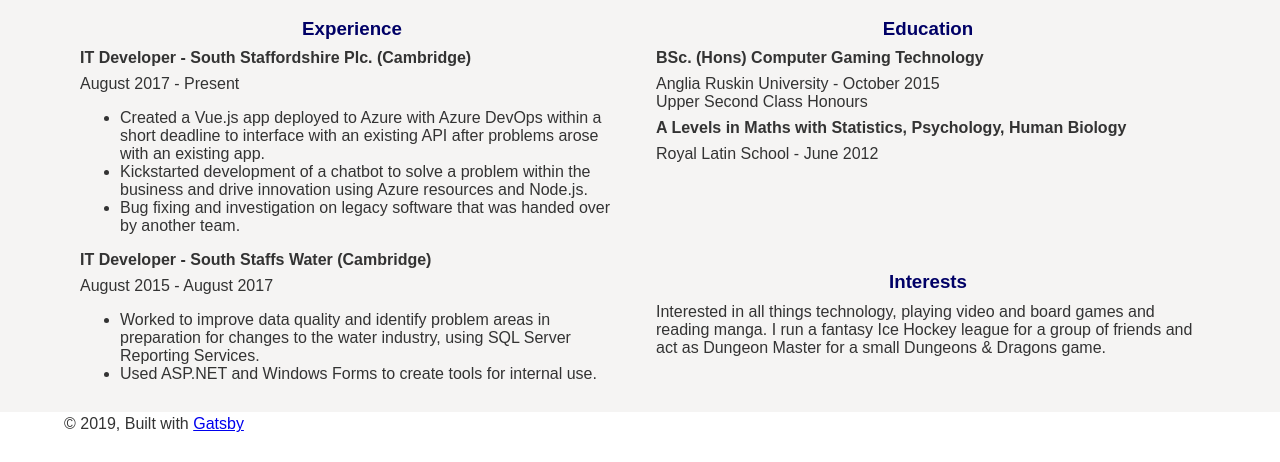
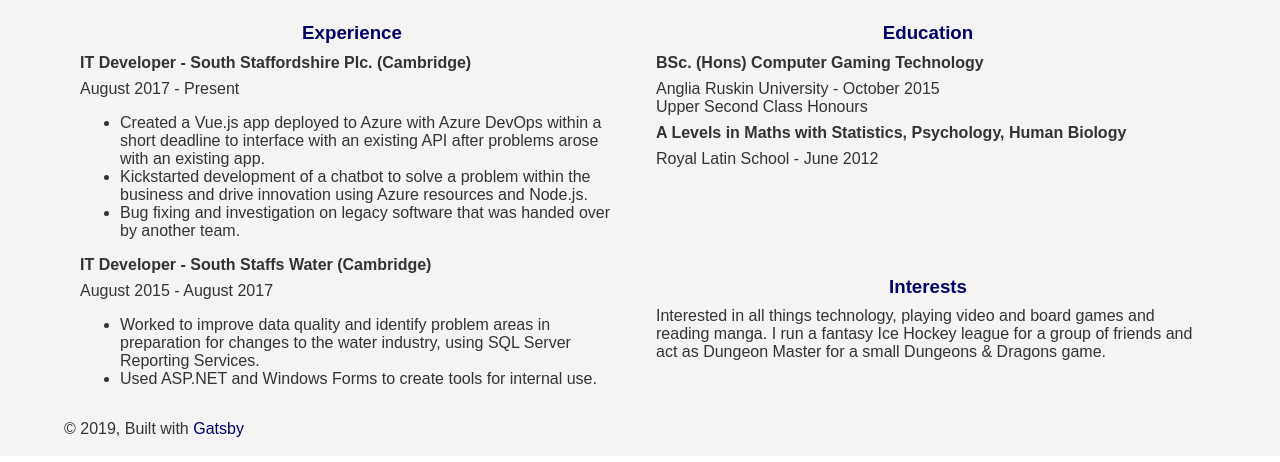
Before and after one commit to lkennxyz/cv, a Gatsby site: page / in a window 1280 px wide. Shown: the part 388-850 px from the top of the page. Built offline with nearby package versions, Linux system fonts and the light colour scheme; Gatsby itself is replaced by a stand-in of ours.

Commit message:
theme height fix attempt

```diff
--- a/src/components/layout.js
+++ b/src/components/layout.js
@@ -13,12 +13,15 @@
 
 const Layout = ({ name, children }) => {
   const [dark, setDark] = useState(false);
+  const [big, setBig] = useState(false);
   useEffect(() => {
+    if (document.getElementsByTagName("body")[0].height > window.innerHeight)
+      setBig(() => true);
     const systemDark = window.matchMedia('(prefers-color-scheme : dark)');
     setDark(systemDark.matches);
   }, []);
   return (
-    <div className={`theme ${dark ? 'theme--dark' : 'theme--light' }`}>
+    <div className={`theme ${dark ? 'theme--dark' : 'theme--light' } ${big ? 'theme--big' : 'theme--small'}`}>
       <div className="mainBody">
         <Header siteTitle={name} setDark={setDark} dark={dark}/>
         <div className="content">
--- a/src/styles/_base.scss
+++ b/src/styles/_base.scss
@@ -11,14 +11,15 @@
   height: 100%;
 }
 .theme {
-  @media only screen and (min-width: 992px) {
+  width: 100%;
+  + .theme--big {
+    height: 100%;
+  }
+  + .theme--small {
     height: 100vh;
   }
-  @media only screen and (max-width: 992px) {
-    height: 100%;
-  }
-  width: 100%;
 }
+
 .mainBody {
   @include themed() {
     background: t($bg);
@@ -76,4 +77,10 @@
 }
 footer {
   grid-area: footer;
+  a {
+    @include themed() {
+      text-decoration: none;
+      color : t($text-important);
+    };
+  }
 }
```
